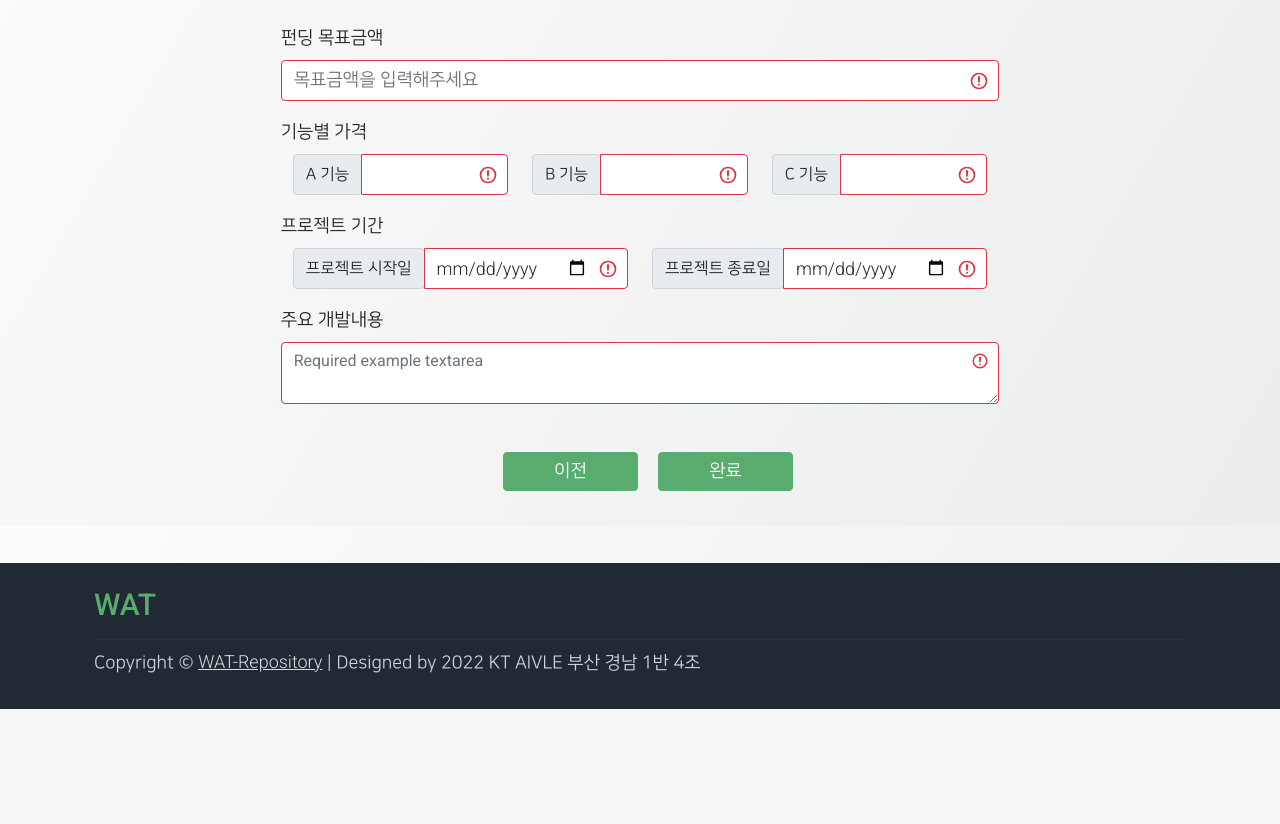
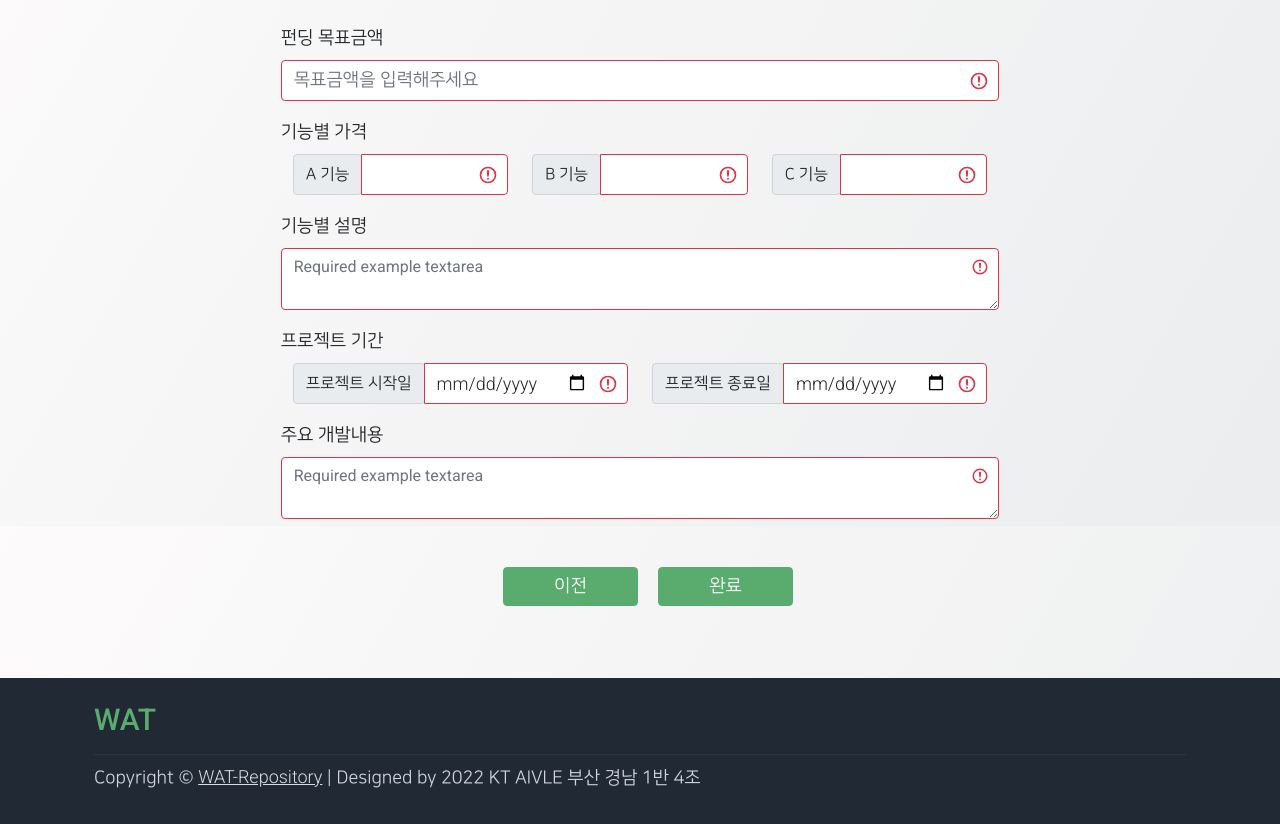
Before and after one commit to youngine/waat, a Django app: template fundingapp/templates/fundingapp/create_step3.html in a window 1280 px wide. Shown: the part 274-1098 px from the top of the page. Before the commit the page ends 983 px from the top, so only its background shows below. Run offline with Django 4.2, Linux system fonts and the light colour scheme; the template is opened without the code that fills it, so the values that code supplies are empty; some libraries are stand-ins or nearby versions; some web fonts are replaced.

Commit message:
fix: application post error

```diff
--- a/fundingapp/templates/fundingapp/create_step3.html
+++ b/fundingapp/templates/fundingapp/create_step3.html
@@ -48,6 +48,11 @@
       </div>
     </div>
   </div>
+
+       <div class="mb-3 col-md-7" style="float: none; margin:0 auto;">
+        <label for="validationTextarea" class="form-label" style="font-family:NanumSquareR;">기능별 설명</label>
+        <textarea class="form-control is-invalid" id="validationTextarea" name="func_text" placeholder="Required example textarea" required>{{DB_data.func_text}}</textarea>
+    </div>
 
   <div class="mb-3 col-md-7" style="float: none; margin:0 auto;">
     <label for="validationTextarea" class="form-label" style="font-family:NanumSquareR;">프로젝트 기간</label>
@@ -123,6 +128,12 @@
     </div>
   </div>
 
+     <div class="mb-3 col-md-7" style="float: none; margin:0 auto;">
+        <label for="validationTextarea" class="form-label" style="font-family:NanumSquareR;">기능별 설명</label>
+        <textarea class="form-control is-invalid" id="validationTextarea" name="func_text" placeholder="Required example textarea" required></textarea>
+    </div>
+
+
   <div class="mb-3 col-md-7" style="float: none; margin:0 auto;">
     <label for="validationTextarea" class="form-label" style="font-family:NanumSquareR;">프로젝트 기간</label>
     <div class="container">
```
